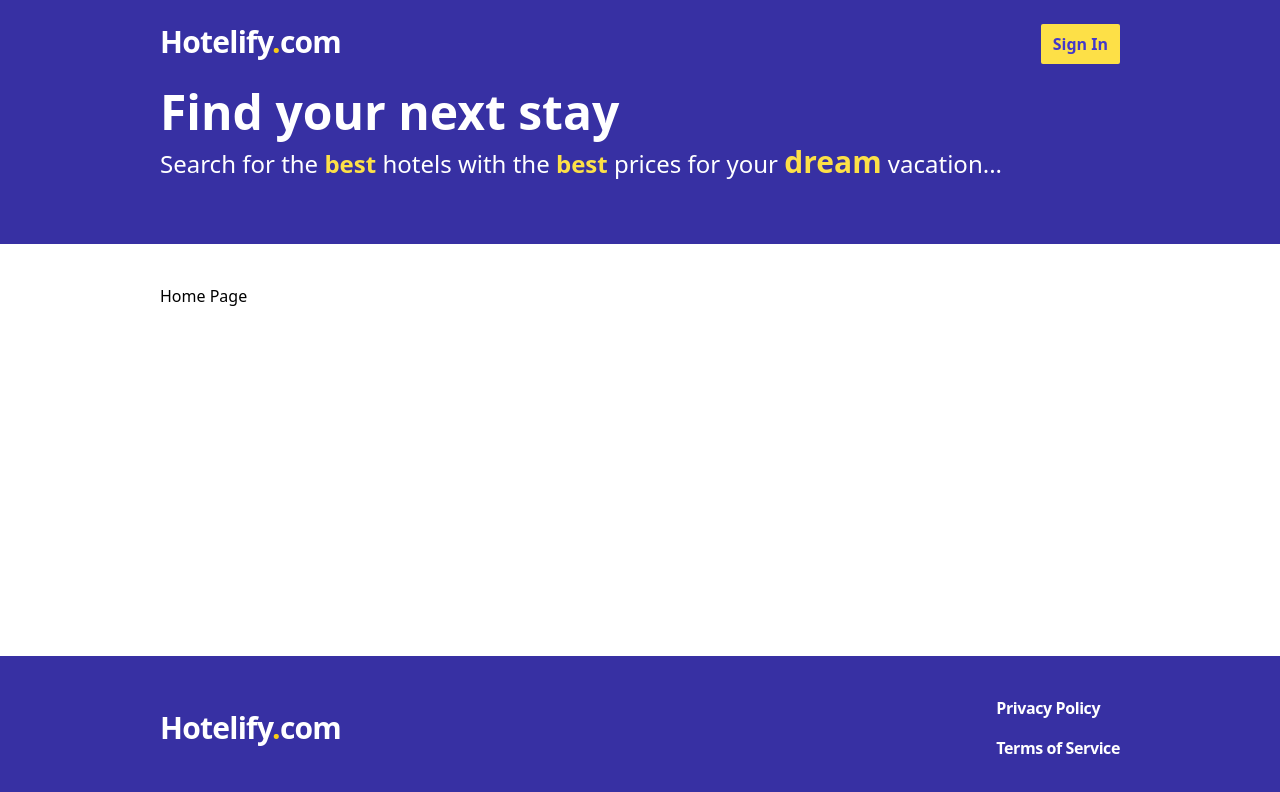
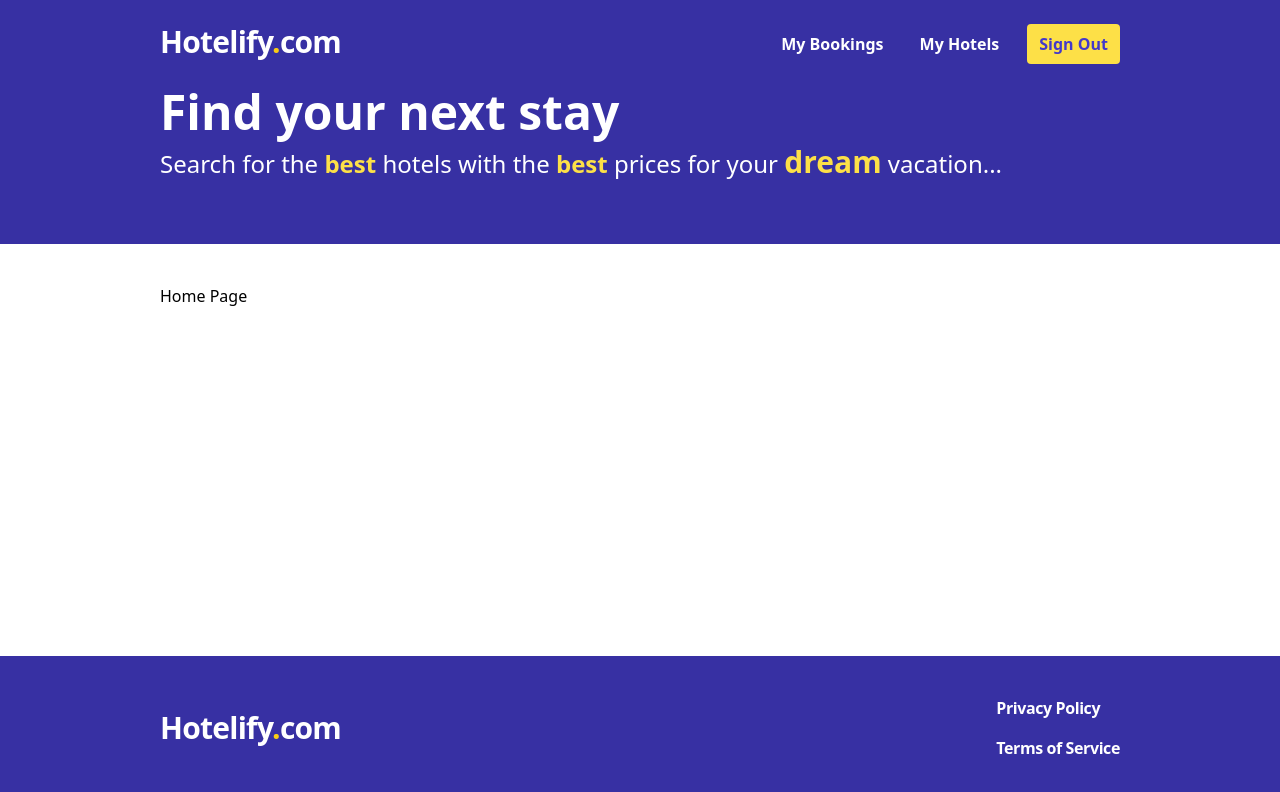
Before and after one commit to Kinshu-Learner/Hotelify, a React (Vite) app in the folder frontend/: page / in a window 1280 px wide. Shown: the top 792 px of the page. Built offline with nearby package versions, Linux system fonts and the light colour scheme; no server answers.

Commit message:
Header responsiveness fix

```diff
--- a/frontend/src/components/Header.tsx
+++ b/frontend/src/components/Header.tsx
@@ -16,7 +16,7 @@ const Header = () => {
           </Link>
         </span>
         <span className="flex">
-          {isLoggedIn ? (
+          {!isLoggedIn ? (
             <>
               <button className="sm:hidden" onClick={() => setNav(!nav)}>
                 {nav ? (
@@ -27,13 +27,13 @@ const Header = () => {
               </button>
               <div className="hidden sm:flex">
                 <Link
-                  className="p-2 pr-5 hover:bg-indigo-500 duration-200 rounded-sm font-semibold text-white"
+                  className="p-2 mr-5 hover:bg-indigo-500 duration-200 rounded font-semibold text-white"
                   to="/my-bookings"
                 >
                   My Bookings
                 </Link>
                 <Link
-                  className="p-2 pr-5 hover:bg-indigo-500 duration-200 rounded-sm font-semibold text-white"
+                  className="p-2 mr-5 hover:bg-indigo-500 duration-200 rounded font-semibold text-white"
                   to="/my-hotels"
                 >
                   My Hotels
@@ -46,13 +46,13 @@ const Header = () => {
                 } backdrop-blur-sm duration-300 ease-in-out`}
               >
                 <Link
-                  className="p-2 mb-4 hover:bg-indigo-500 duration-200 rounded-sm font-semibold text-white text-lg"
+                  className="p-2 w-52 text-center mb-4 bg-indigo-500 bg-opacity-80 duration-200 rounded font-semibold text-white "
                   to="/my-bookings"
                 >
                   My Bookings
                 </Link>
                 <Link
-                  className="p-2 mb-4 hover:bg-indigo-500 duration-200 rounded-sm font-semibold text-white text-lg"
+                  className="p-2 w-52 text-center mb-4 bg-indigo-500 bg-opacity-80 duration-200 rounded font-semibold text-white "
                   to="/my-hotels"
                 >
                   My Hotels
@@ -63,7 +63,7 @@ const Header = () => {
           ) : (
             <Link
               to="/sign-in"
-              className="p-2 rounded-sm bg-yellow-300 text-indigo-700 px-3 font-bold hover:bg-yellow-100 duration-200"
+              className="p-2 rounded bg-yellow-300 text-indigo-700 px-3 font-bold hover:bg-yellow-100 duration-200"
             >
               Sign In
             </Link>
--- a/frontend/src/components/SignOutButton.tsx
+++ b/frontend/src/components/SignOutButton.tsx
@@ -23,7 +23,7 @@ const SignOutBUtton = () => {
   return (
     <button
       onClick={handleClick}
-      className="p-2 rounded-sm bg-yellow-300 text-indigo-700 px-3 font-bold hover:bg-yellow-100 duration-200"
+      className="p-2 px-[72px] rounded bg-yellow-300 text-indigo-700 sm:px-3 font-bold hover:bg-yellow-100 duration-200"
     >
       Sign Out
     </button>
```
